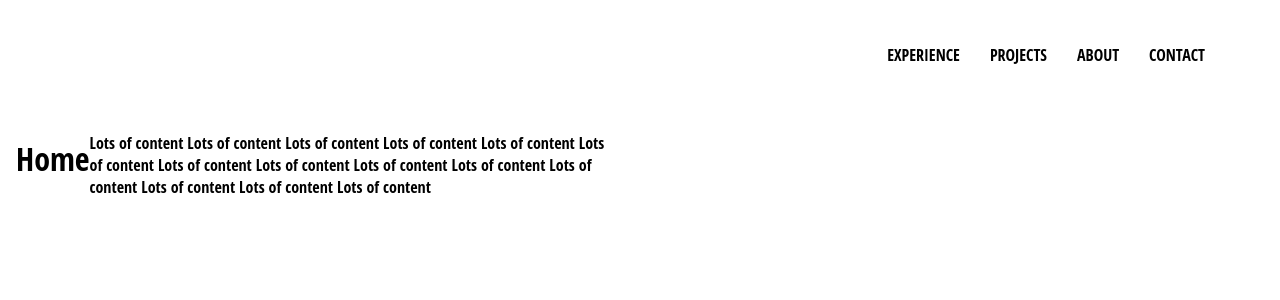
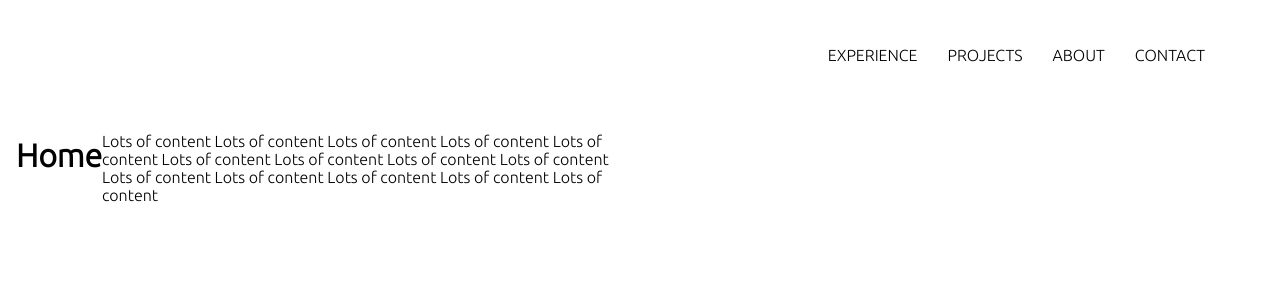
Before and after one commit to bpeterson1663/personal-website, a React (Create React App) app: page / in a window 1280 px wide. Shown: the top 300 px of the page. Built offline with nearby package versions, Linux system fonts and the light colour scheme.

Commit message:
feat(font): add new font style

```diff
--- a/public/index.html
+++ b/public/index.html
@@ -13,16 +13,7 @@
       manifest.json provides metadata used when your web app is installed on a
       user's mobile device or desktop. See https://developers.google.com/web/fundamentals/web-app-manifest/
     -->
-    <link rel="manifest" href="%PUBLIC_URL%/manifest.json" />
-    <!--
-      Notice the use of %PUBLIC_URL% in the tags above.
-      It will be replaced with the URL of the `public` folder during the build.
-      Only files inside the `public` folder can be referenced from the HTML.
-
-      Unlike "/favicon.ico" or "favicon.ico", "%PUBLIC_URL%/favicon.ico" will
-      work correctly both with client-side routing and a non-root public URL.
-      Learn how to configure a non-root public URL by running `npm run build`.
-    -->
+    <link href="https://fonts.googleapis.com/css2?family=Ubuntu:wght@300&display=swap" rel="stylesheet">
     <title>React App</title>
   </head>
   <body>
--- a/src/App.css
+++ b/src/App.css
@@ -1,5 +1,5 @@
 body {
-  font-family: 'Open Sans Condensed';
+  font-family: 'Ubuntu', sans-serif;
   padding: 20px 60px;
 }
 
```
